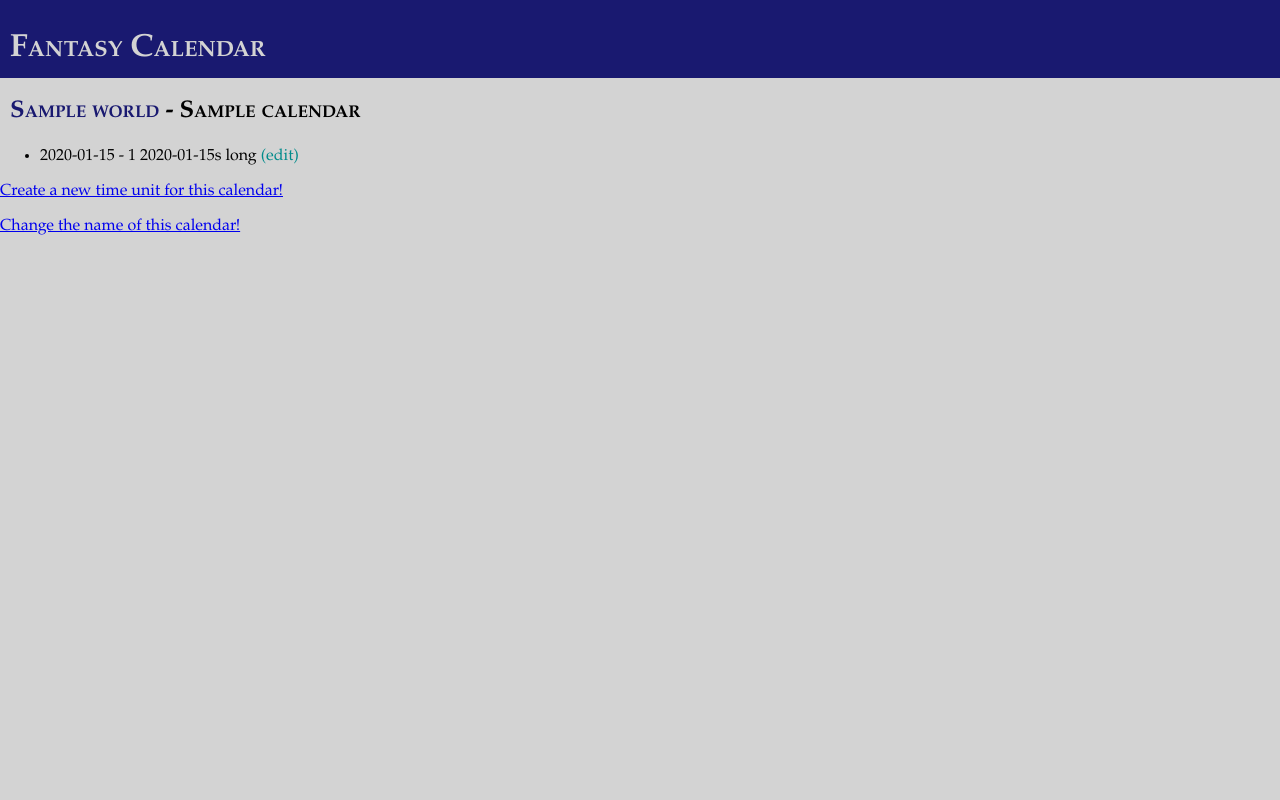
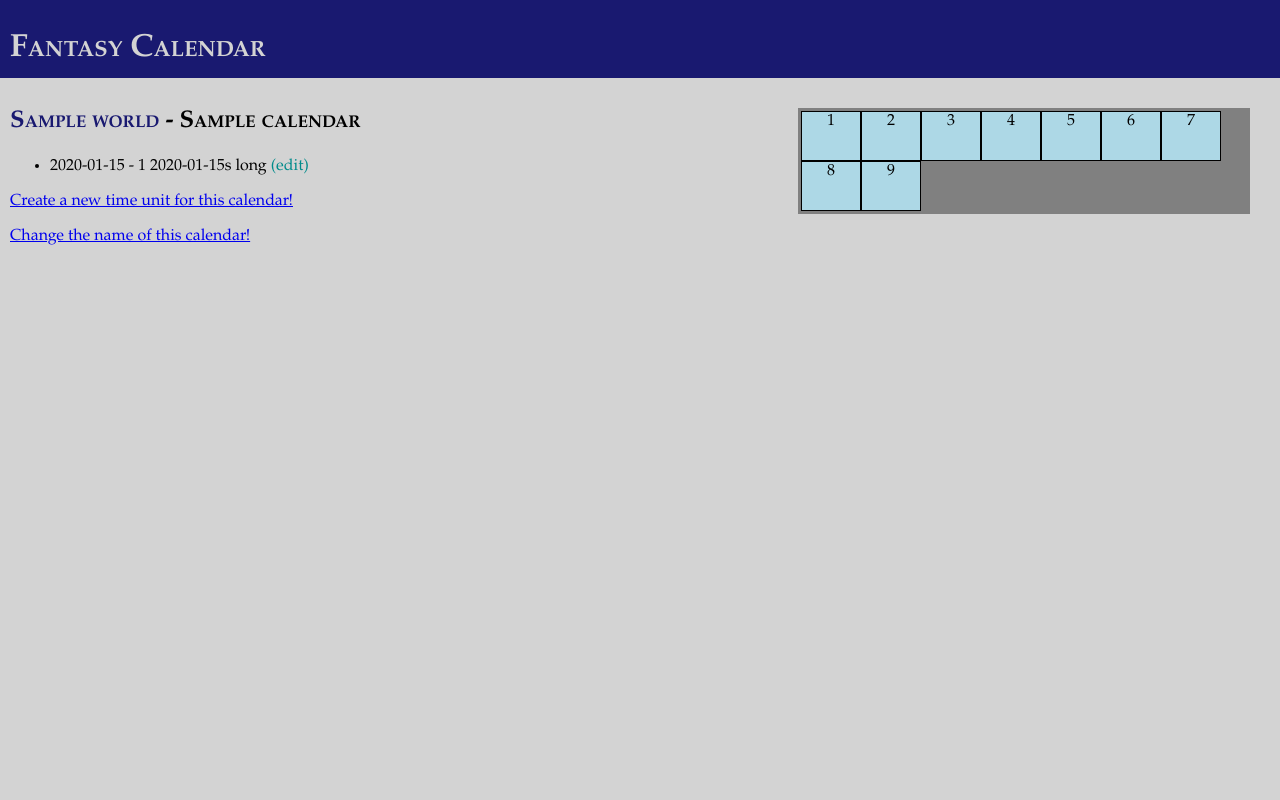
Before and after one commit to hyperslab/fantasy-calendar, a Django app: page /fantasy-calendar/1/1/ in a window 1280 px wide. Run offline with Django 4.2, Linux system fonts and the light colour scheme; tables that the repository leaves empty hold one stand-in row (values such as "Sample post").

Commit message:
Add dummy calendar graphic to calendar detail page

```diff
--- a/fantasycalendar/static/fantasycalendar/style.css
+++ b/fantasycalendar/static/fantasycalendar/style.css
@@ -1,3 +1,7 @@
+* {
+    box-sizing: border-box;
+}
+
 body {
     background-color: lightgray;
     /*font-family: Tahoma, Verdana, sans-serif;*/
@@ -25,10 +29,6 @@ h1 a {
     text-decoration: none;
 }
 
-h2 {
-    padding-left: 10px;
-}
-
 h1, h2 {
     font-family: Garamond, "Times New Roman", Times, serif;
     font-variant: small-caps;
@@ -43,3 +43,30 @@ h2 a {
     color: midnightblue;
     text-decoration: none;
 }
+
+#content {
+    float: left;
+    width: 60%;
+    padding: 10px;
+}
+
+#graphic {
+    float: right;
+    width: 40%;
+    padding: 30px;
+}
+
+.grid-container {
+    display: grid;
+    background-color: gray;
+    grid-template-columns: repeat(auto-fill, 60px);
+    grid-auto-rows: 50px;
+    padding: 3px;
+    grid-auto-flow: row;
+}
+
+.grid-item {
+    background-color: lightblue;
+    text-align: center;
+    border: 1px solid black;
+}
--- a/fantasycalendar/templates/fantasycalendar/base.html
+++ b/fantasycalendar/templates/fantasycalendar/base.html
@@ -14,9 +14,15 @@
         <h1><a href="{% url 'fantasycalendar:world-index' %}">Fantasy Calendar</a></h1>
         {% endblock %}
     </div>
-    <div id="content">
-        {% block content %}
-        {% endblock %}
+    <div id="row">
+        <div id="content">
+            {% block content %}
+            {% endblock %}
+        </div>
+        <div id="graphic">
+            {% block graphic %}
+            {% endblock %}
+        </div>
     </div>
 </body>
 
--- a/fantasycalendar/templates/fantasycalendar/calendar_detail.html
+++ b/fantasycalendar/templates/fantasycalendar/calendar_detail.html
@@ -24,3 +24,19 @@ Calendar Detail
     <p><a href="{% url 'fantasycalendar:time-unit-create' calendar.world_id calendar.id %}">Create a new time unit for this calendar!</a></p>
     <p><a href="{% url 'fantasycalendar:calendar-update' calendar.world_id calendar.id %}">Change the name of this calendar!</a></p>
 {% endblock %}
+
+{% block graphic %}
+{% if calendar.timeunit_set %}
+<div class="grid-container">
+    <div class="grid-item">1</div>
+    <div class="grid-item">2</div>
+    <div class="grid-item">3</div>
+    <div class="grid-item">4</div>
+    <div class="grid-item">5</div>
+    <div class="grid-item">6</div>
+    <div class="grid-item">7</div>
+    <div class="grid-item">8</div>
+    <div class="grid-item">9</div>
+</div>
+{% endif %}
+{% endblock %}
```
